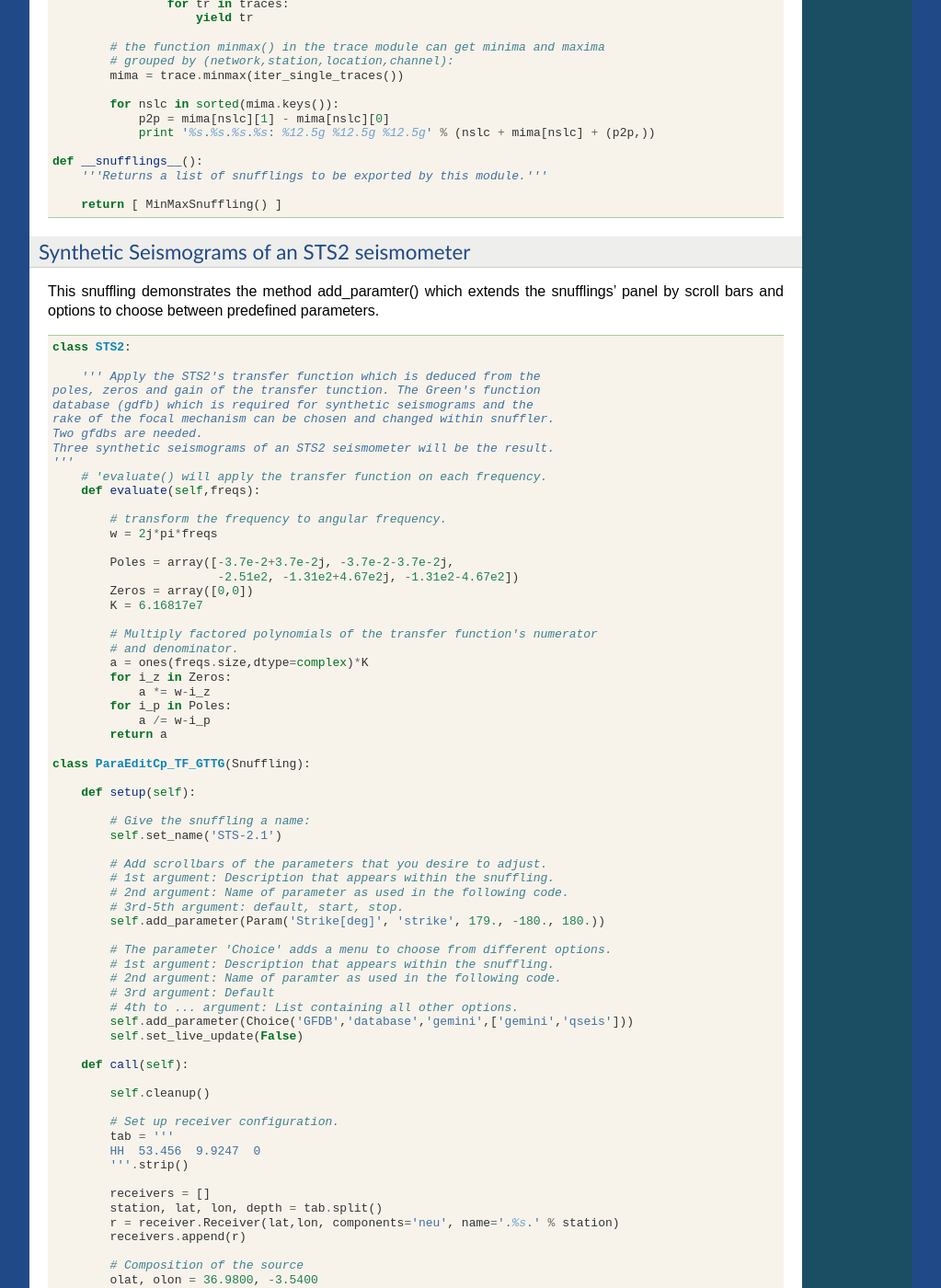
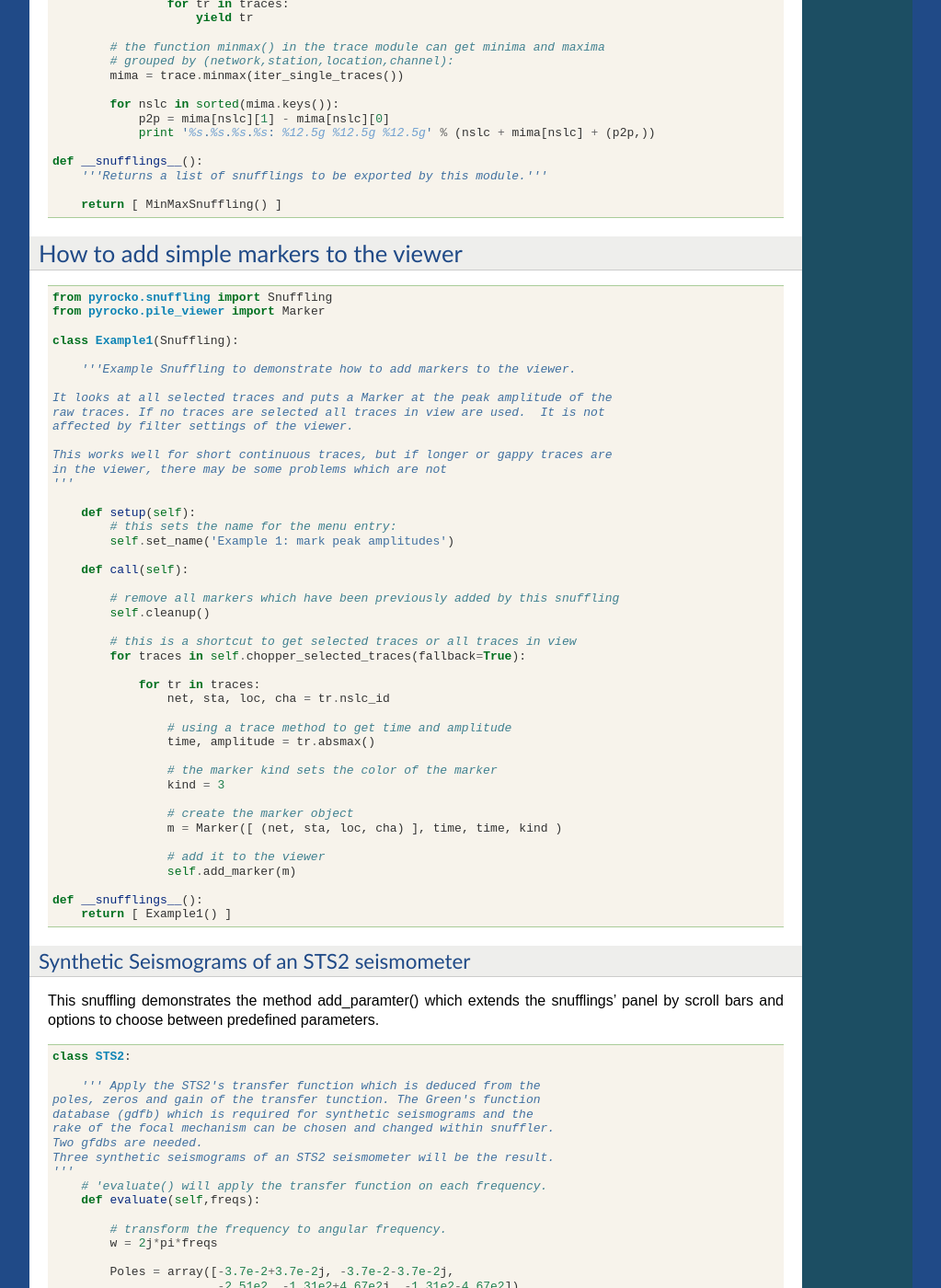
Before and after one commit to pyrocko/pyrocko, a Sphinx documentation site: the page built from doc/snuffling_howto.rst, in a window 1280 px wide and 1400 px high, scrolled down 2117 px. Shown: the whole window at 92% size, without its empty margins (128-1151 px from the left). Built offline with Sphinx 7.4.7, drawn with Linux system fonts in a browser that asks for light colours; formulas are drawn with MathJax 3; the version number is read from the project's files by our own code.

Commit message:
docs: added an example snuffling to demonstrate how markers are created

```diff
--- a/doc/snuffling_howto.rst
+++ b/doc/snuffling_howto.rst
@@ -2,12 +2,25 @@
 Writing a Snuffling
 ===================
 
-Snufflings are small Python scripts which extend the functionality of Snuffler. Snuffler looks into the directory ``$HOME/.snufflings`` for snufflings. Snufflings can be reloaded at run-time using the menu entry 'Reload Snufflings' in the main menu of Snuffler - no need to restart Snuffler when a snuffling is modified or added.
+Snufflings are small Python scripts which extend the functionality of Snuffler.
+Snuffler looks into the directory ``$HOME/.snufflings`` for snufflings.
+Snufflings can be reloaded at run-time using the menu entry 'Reload Snufflings'
+in the main menu of Snuffler - no need to restart Snuffler when a snuffling is
+modified or added.
+
+
+
+
 
 An example snuffling to show earthquake catalog information within Snuffler
 ---------------------------------------------------------------------------
 
-Put the following code into ``$HOME/.snufflings/geofon.py``. It will add four items into the *Snufflings* sub-menu of Snuffler (*Get GEOFON events*, *Get GEOFON events (> M6)*, ...). When one of these is selected by the user, the `GEOFON catalog <http://geofon.gfz-potsdam.de/eqinfo/form.php>`_ is queried for earthquake information for the time range visible in Snuffler. For each earthquake found, a marker is shown in the viewer.
+Put the following code into ``$HOME/.snufflings/geofon.py``. It will add four
+items into the *Snufflings* sub-menu of Snuffler (*Get GEOFON events*, *Get
+GEOFON events (> M6)*, ...). When one of these is selected by the user, the
+`GEOFON catalog <http://geofon.gfz-potsdam.de/eqinfo/form.php>`_ is queried for
+earthquake information for the time range visible in Snuffler. For each
+earthquake found, a marker is shown in the viewer.
 
 ::
 
@@ -86,7 +99,8 @@ More examples
 Print minimum, maximum, and peak-to-peak amplitudes to the terminal
 ^^^^^^^^^^^^^^^^^^^^^^^^^^^^^^^^^^^^^^^^^^^^^^^^^^^^^^^^^^^^^^^^^^^
 
-This is a built-in snuffling of Snuffler. It serves here as a demonstration of how selected trace data can be accessed from within the snuffling.
+This is a built-in snuffling of Snuffler. It serves here as a demonstration of
+how selected trace data can be accessed from within the snuffling.
 
 ::
 
@@ -136,6 +150,57 @@ This is a built-in snuffling of Snuffler. It serves here as a demonstration of h
         '''Returns a list of snufflings to be exported by this module.'''
 
         return [ MinMaxSnuffling() ]
+
+
+How to add simple markers to the viewer
+---------------------------------------
+
+::
+
+    from pyrocko.snuffling import Snuffling
+    from pyrocko.pile_viewer import Marker
+
+    class Example1(Snuffling):
+
+        '''Example Snuffling to demonstrate how to add markers to the viewer.
+
+    It looks at all selected traces and puts a Marker at the peak amplitude of the
+    raw traces. If no traces are selected all traces in view are used.  It is not
+    affected by filter settings of the viewer.
+
+    This works well for short continuous traces, but if longer or gappy traces are
+    in the viewer, there may be some problems which are not
+    '''
+
+        def setup(self):
+            # this sets the name for the menu entry:
+            self.set_name('Example 1: mark peak amplitudes')
+
+        def call(self):
+
+            # remove all markers which have been previously added by this snuffling
+            self.cleanup()
+
+            # this is a shortcut to get selected traces or all traces in view
+            for traces in self.chopper_selected_traces(fallback=True):
+
+                for tr in traces:
+                    net, sta, loc, cha = tr.nslc_id
+
+                    # using a trace method to get time and amplitude
+                    time, amplitude = tr.absmax()
+
+                    # the marker kind sets the color of the marker
+                    kind = 3
+
+                    # create the marker object
+                    m = Marker([ (net, sta, loc, cha) ], time, time, kind )
+
+                    # add it to the viewer
+                    self.add_marker(m)
+
+    def __snufflings__():
+        return [ Example1() ]
 
 Synthetic Seismograms of an STS2 seismometer
 ^^^^^^^^^^^^^^^^^^^^^^^^^^^^^^^^^^^^^^^^^^^^
```
